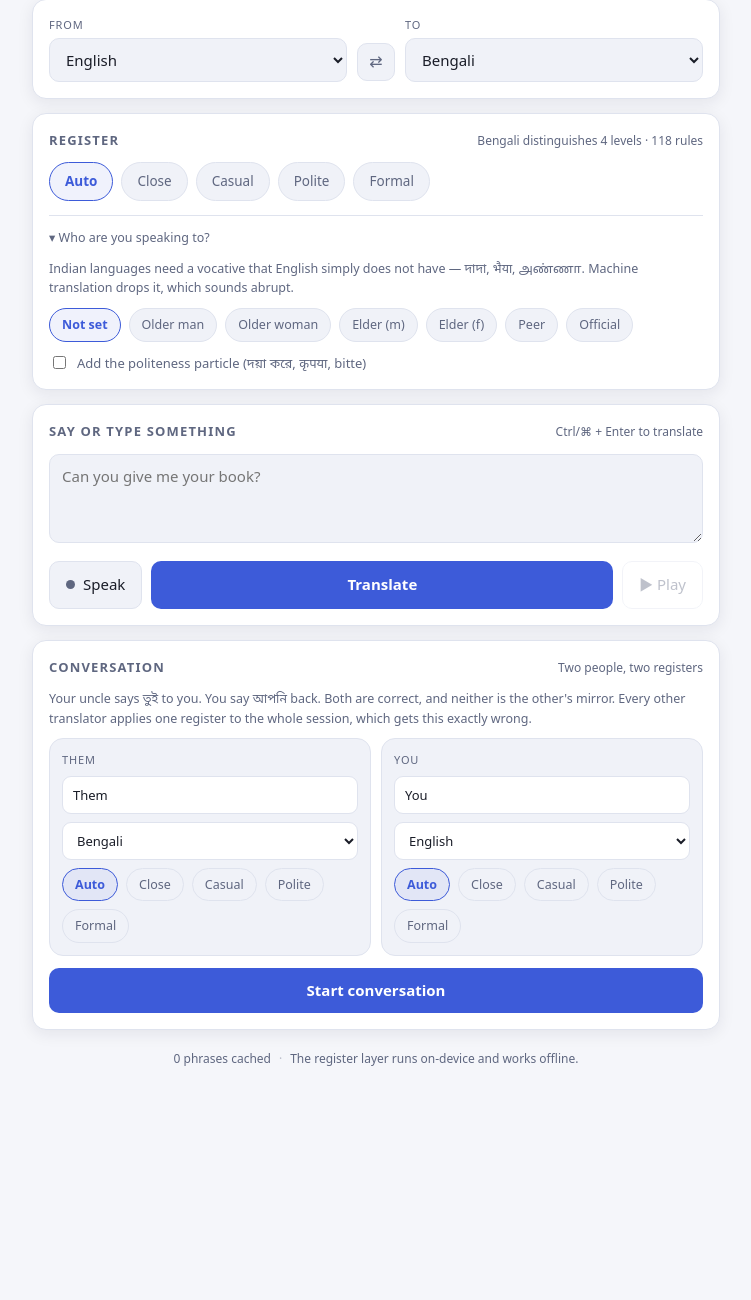
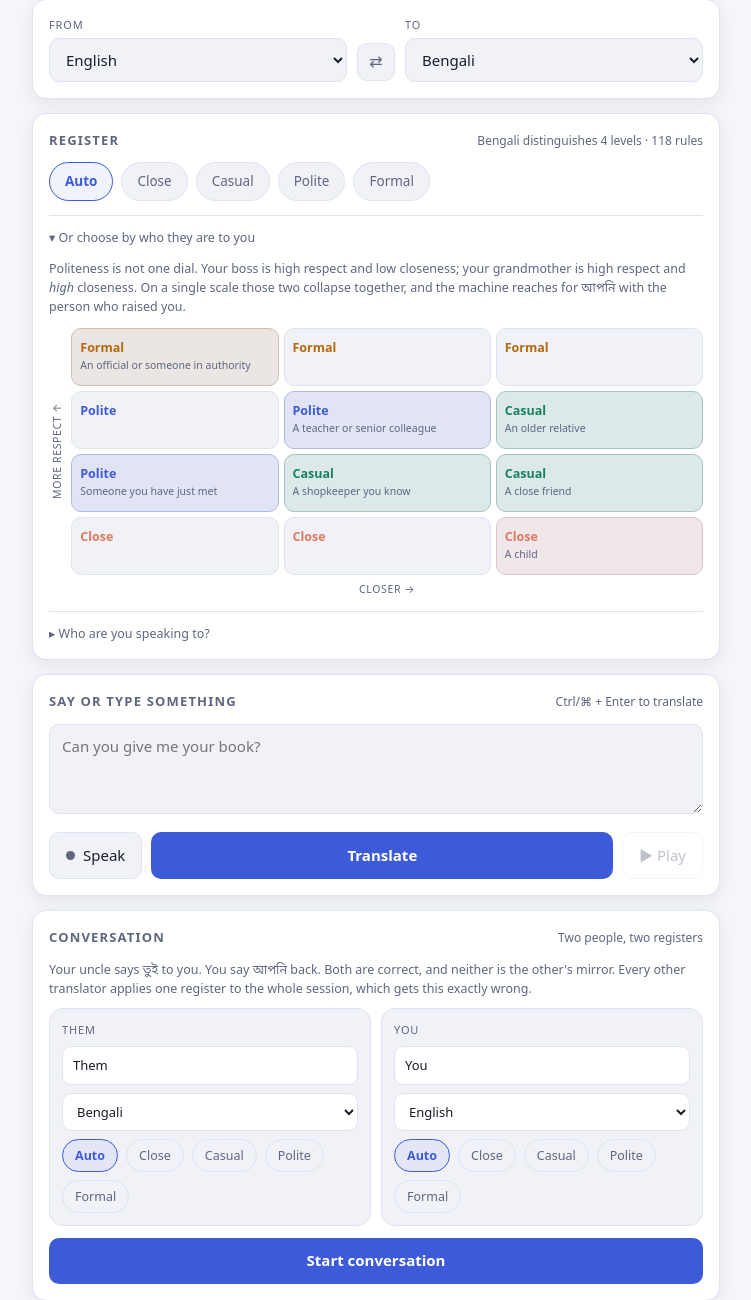
Before and after one commit to ardhendudebnath/register-aware-translation, a Flask app: page / in a window 1280 px wide, after a click on "Or choose by who they are to you". Shown: the part 115-1415 px from the top of the page, without its empty margins (264-1015 px from the left). Before the commit the page ends 1181 px from the top, so only its background shows below. Run offline with Flask 3, Linux system fonts and the light colour scheme; data that the repository does not hold is empty; some libraries are stand-ins or nearby versions.

Commit message:
Draw the register plane, not the register line
The two-axis model has been in the engine for a few commits and unreachable
from the app. This is the control for it.

It draws the whole plane rather than the seven named relationships, and that
is the point. Seven labels ask the reader to take the claim on trust; twelve
cells show it:

    respect 3   Formal    Formal    Formal
    respect 2   Polite    Polite    Casual     <- the row that matters
    respect 1   Polite    Casual    Casual
    respect 0   Close     Close     Close
                distant   known     close

Read across the second row. The respect never changes and the register does,
because closeness rose — a stranger and a grandmother are owed the same
deference and get different pronouns, and no position on a single dial
expresses that. A test asserts that row stays uneven in six languages, since a
table edit could flatten it while the page carried on rendering perfectly.

The plane is fetched per language because languages disagree about it. German
puts a shopkeeper you know at Polite where Hindi puts them at Casual, and
German's bottom row is Casual throughout because it has no Close level to
reach — the canon folds it, without German declaring anything.

Clicking a cell drives the same register control the chips do, rather than
becoming a second way to hold the same state.

Two caches, in a row, both silent
---------------------------------
The markup would not update. The service worker had the old page — expected,
that is stale-while-revalidate doing its job, one reload behind. Underneath it
Jinja had compiled index.html once and was holding it, so even a restarted
fetch got the old markup. Static files reload from disk and templates do not,
so the JavaScript updated while the markup it needed did not, which reads as
new code being broken rather than as an old page being served.

TEMPLATES_AUTO_RELOAD is on now. Costly to diagnose, free to prevent.

387 tests.

Co-Authored-By: Claude Opus 5 <noreply@anthropic.com>

```diff
--- a/app.py
+++ b/app.py
@@ -57,6 +57,12 @@ ALLOW_NETWORK = os.environ.get("SETU_ALLOW_NETWORK", "1").lower() not in ("0", "
 
 app = Flask(__name__)
 app.config["JSON_AS_ASCII"] = False
+# Jinja compiles a template once and holds it, so editing index.html changes
+# nothing until the process restarts — and the static files *do* reload, so
+# the JS updates while the markup it needs does not, which reads as the new
+# code being broken rather than as the page being stale. Costly to diagnose,
+# free to prevent.
+app.config["TEMPLATES_AUTO_RELOAD"] = True
 socketio = SocketIO(app, cors_allowed_origins="*", async_mode="threading")
 
 #: On-device only. Who you are deferential to is about as sensitive as a
@@ -295,6 +301,25 @@ def api_register_pad():
             ))
         points.append(point)
 
+    # The whole plane, not only the named points. Seven labels do not show the
+    # *shape* of the thing, and the shape is the argument: two cells at the
+    # same height on the respect axis landing on different registers because
+    # they differ in closeness. A grid makes that visible in one glance; a list
+    # of relationships makes the reader take it on trust.
+    grid = []
+    if has_table(language):
+        for power in sorted(POWER_LABELS):
+            for solidarity in sorted(SOLIDARITY_LABELS):
+                cell = describe_relationship(language, power, solidarity)
+                named = next(
+                    (r.key for r in SOCIAL_RELATIONSHIPS.values()
+                     if (r.power, r.solidarity) == (power, solidarity)),
+                    None,
+                )
+                cell["named"] = named
+                cell["corner"] = named in CORNERS
+                grid.append(cell)
+
     return jsonify({
         "language": language or None,
         "axes": {
@@ -303,6 +328,7 @@ def api_register_pad():
         },
         "corners": list(CORNERS),
         "points": points,
+        "grid": grid,
     })
 
 
--- a/static/app.js
+++ b/static/app.js
@@ -40,6 +40,9 @@
     ladderPanel: $("ladderPanel"),
     ladder: $("ladder"),
     phrasebookStats: $("phrasebookStats"),
+    pad: $("pad"),
+    padWrap: $("padWrap"),
+    padNote: $("padNote"),
     convoSetup: $("convoSetup"),
     convoLive: $("convoLive"),
     convoHint: $("convoHint"),
@@ -98,6 +101,7 @@
     buildRegisterChips();
     buildAddresseeChips();
     buildConversation();
+    ui.pad.addEventListener("click", padClick);
     wireEvents();
 
     try {
@@ -136,6 +140,7 @@
     ui.convoBLang.value = "en";
 
     updateLevelHint();
+    loadPad();
   }
 
   function buildRegisterChips() {
@@ -214,6 +219,9 @@
     ui.translateBtn.addEventListener("click", translate);
     ui.targetLang.addEventListener("change", () => {
       updateLevelHint();
+      // Different languages divide the plane differently — that is the point
+      // of drawing it per language rather than once — so it has to be redrawn.
+      loadPad();
       if (state.lastResult) relevel();
     });
     ui.swapLangs.addEventListener("click", swapLanguages);
@@ -425,6 +433,91 @@
     return String(s ?? "").replace(/[&<>"']/g, (c) =>
       ({ "&": "&amp;", "<": "&lt;", ">": "&gt;", '"': "&quot;", "'": "&#39;" }[c])
     );
+  }
+
+  // ------------------------------------------------------------- the pad
+
+  /*
+   * Register on two axes rather than one (blueprint 13.2 #1).
+   *
+   * Brown & Gilman, 1960: politeness is power and solidarity, and they are
+   * independent. Your boss is high power and low solidarity; your grandmother
+   * is high power and high solidarity. A single scale puts those two in the
+   * same place and reaches for the distant pronoun with your grandmother.
+   *
+   * The whole plane is drawn, not only the named relationships, because the
+   * argument *is* the shape: a row where respect is constant and the register
+   * changes anyway. Twelve cells show that. Seven labels ask you to take it
+   * on trust.
+   */
+
+  async function loadPad() {
+    const lang = ui.targetLang.value;
+    if (!lang) return;
+    try {
+      const res = await fetch(`/api/register/pad?lang=${encodeURIComponent(lang)}`);
+      const data = await res.json();
+      renderPad(data);
+    } catch (err) {
+      ui.pad.innerHTML = "";
+    }
+  }
+
+  function renderPad(data) {
+    const grid = data.grid || [];
+    if (!grid.length) {
+      ui.padWrap.hidden = true;
+      return;
+    }
+    ui.padWrap.hidden = false;
+
+    // Respect descending, so "more respect" is up — which is the only way the
+    // vertical axis label means anything.
+    const powers = [...new Set(grid.map((c) => c.power))].sort((a, b) => b - a);
+    const closeness = [...new Set(grid.map((c) => c.solidarity))].sort();
+
+    ui.pad.innerHTML = powers
+      .map((p) =>
+        closeness
+          .map((s) => {
+            const cell = grid.find((c) => c.power === p && c.solidarity === s);
+            if (!cell) return "";
+            return (
+              `<button role="gridcell" data-level="${esc(cell.level_name)}"` +
+              ` data-named="${Boolean(cell.named)}" data-power="${p}"` +
+              ` data-solidarity="${s}" aria-pressed="false"` +
+              ` title="${esc(cell.power_label)} · ${esc(cell.solidarity_label)}">` +
+              `<span class="lv">${esc(cell.level_name)}</span>` +
+              `<span class="nm">${cell.named ? esc(cell.label) : ""}</span>` +
+              `</button>`
+            );
+          })
+          .join("")
+      )
+      .join("");
+
+    ui.padNote.textContent = "";
+  }
+
+  function padClick(e) {
+    const cell = e.target.closest("button");
+    if (!cell) return;
+    ui.pad.querySelectorAll("button").forEach((b) =>
+      b.setAttribute("aria-pressed", String(b === cell))
+    );
+
+    // The pad is a way of choosing a register, so it drives the same control
+    // the chips do rather than a parallel one.
+    state.register = cell.dataset.level.toLowerCase();
+    syncChecked(ui.registerChips, "level", state.register);
+    updateLevelHint();
+
+    const name = cell.querySelector(".nm").textContent;
+    ui.padNote.textContent = name
+      ? `${name} — ${cell.dataset.level.toLowerCase()} here.`
+      : `${cell.title} — ${cell.dataset.level.toLowerCase()} here.`;
+
+    if (state.lastResult) relevel();
   }
 
   // ---------------------------------------------------------- conversation
--- a/static/style.css
+++ b/static/style.css
@@ -417,3 +417,51 @@ button { font: inherit; cursor: pointer; border-radius: 10px; }
   border: 1px solid var(--line); border-radius: 11px;
   font: inherit; font-size: 15px; resize: vertical;
 }
+
+/* ------------------------------------------------------ the two-axis pad
+   Twelve cells rather than seven labels, because the shape is the argument:
+   a row where the respect is constant and the register changes anyway is
+   something you see, not something the copy has to assert. */
+
+.pad-wrap {
+  display: grid;
+  grid-template-columns: auto 1fr;
+  grid-template-areas: "y pad" ". x";
+  gap: 6px; align-items: center;
+}
+.pad-y { grid-area: y; writing-mode: vertical-rl; transform: rotate(180deg);
+  font-size: 10.5px; letter-spacing: .06em; color: var(--muted);
+  text-transform: uppercase; }
+.pad-x { grid-area: x; font-size: 10.5px; letter-spacing: .06em;
+  color: var(--muted); text-transform: uppercase; text-align: center; }
+
+.pad {
+  grid-area: pad;
+  display: grid; grid-template-columns: repeat(3, 1fr); gap: 5px;
+}
+.pad button {
+  display: flex; flex-direction: column; gap: 2px;
+  padding: 9px 8px; min-height: 58px;
+  border: 1px solid var(--line); border-radius: 10px;
+  background: var(--panel-2); color: var(--muted);
+  font: inherit; font-size: 11px; text-align: left; cursor: pointer;
+}
+.pad button:hover { border-color: var(--accent); color: var(--text); }
+.pad button .lv { font-size: 12.5px; font-weight: 600; }
+.pad button .nm { font-size: 10.5px; line-height: 1.25; }
+
+/* The register a cell lands on, so a row of constant respect visibly changes
+   colour as closeness rises. */
+.pad button[data-level="Close"]  { --c: #e07a5f; }
+.pad button[data-level="Casual"] { --c: var(--ok); }
+.pad button[data-level="Polite"] { --c: var(--accent); }
+.pad button[data-level="Formal"] { --c: var(--warn); }
+.pad button .lv { color: var(--c, var(--muted)); }
+.pad button[data-named="true"] {
+  background: color-mix(in srgb, var(--c) 9%, var(--panel-2));
+  border-color: color-mix(in srgb, var(--c) 30%, var(--line));
+}
+.pad button[aria-pressed="true"] {
+  border-color: var(--c); color: var(--text);
+  box-shadow: 0 0 0 1px var(--c) inset;
+}
--- a/templates/index.html
+++ b/templates/index.html
@@ -45,6 +45,22 @@
       <span class="hint" id="levelHint"></span>
     </div>
     <div class="chips" id="registerChips" role="radiogroup" aria-label="Register level"></div>
+
+    <details class="extras" id="padWrap">
+      <summary>Or choose by who they are to you</summary>
+      <p class="note">
+        Politeness is not one dial. Your boss is high respect and low
+        closeness; your grandmother is high respect and <em>high</em> closeness.
+        On a single scale those two collapse together, and the machine reaches
+        for আপনি with the person who raised you.
+      </p>
+      <div class="pad-wrap">
+        <div class="pad-y" aria-hidden="true">more respect ↑</div>
+        <div class="pad" id="pad" role="grid" aria-label="Respect and closeness"></div>
+        <div class="pad-x" aria-hidden="true">closer →</div>
+      </div>
+      <p class="note" id="padNote"></p>
+    </details>
 
     <details class="extras">
       <summary>Who are you speaking to?</summary>
```
Also changed, not shown: tests/test_pad_api.py (added, +109 -0 lines).
